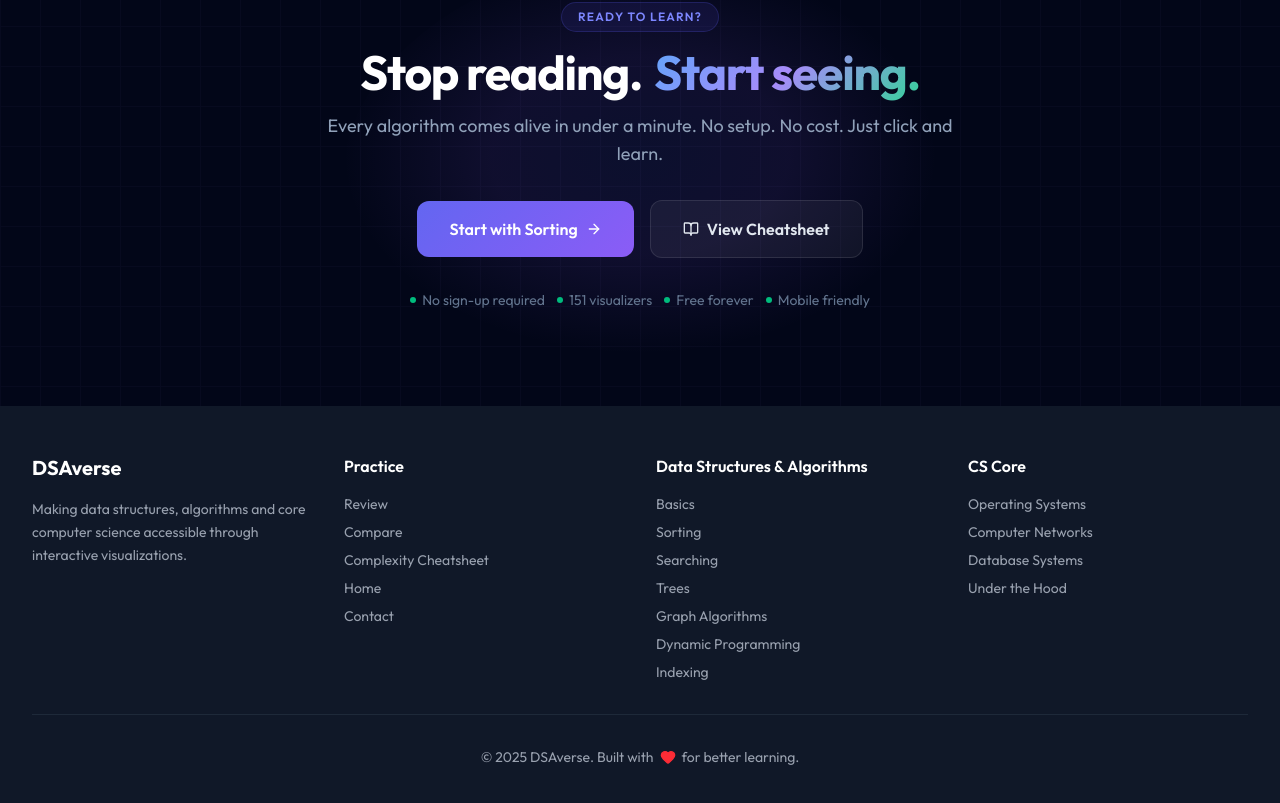
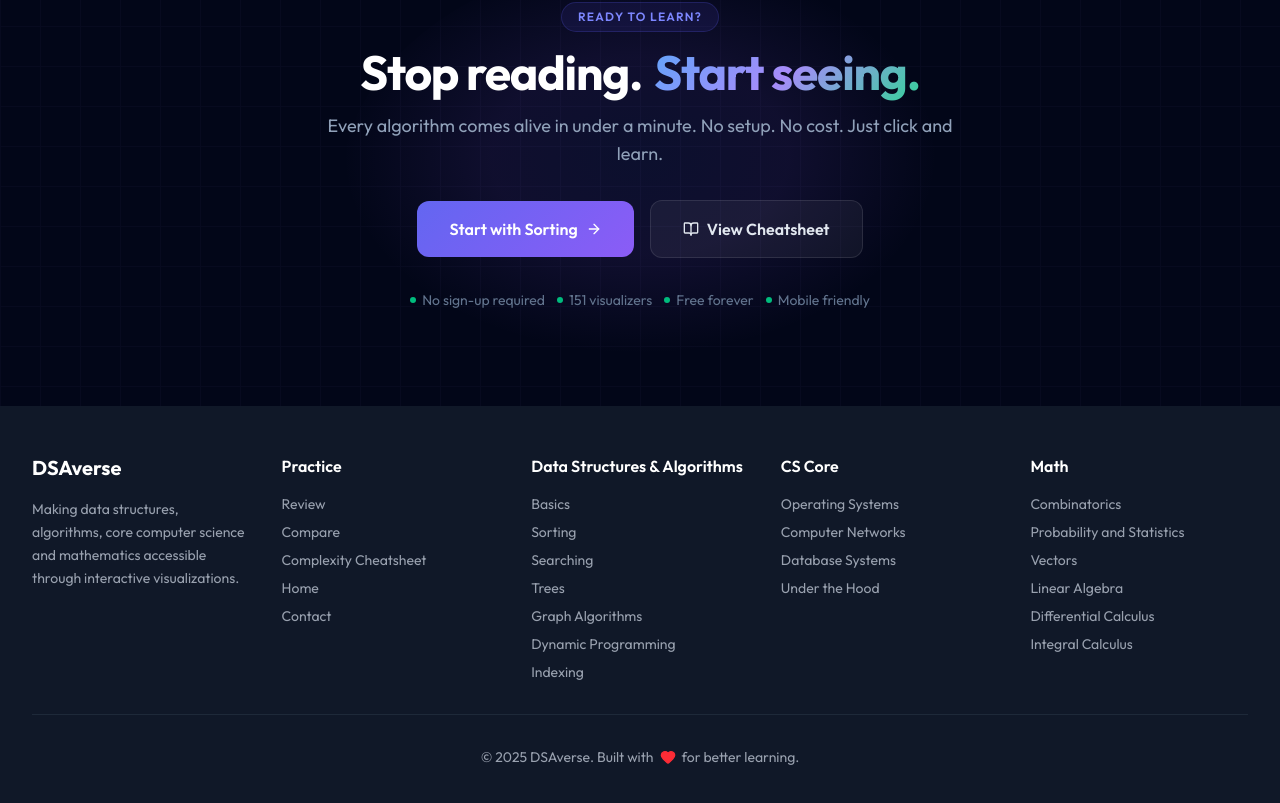
Before and after one commit to Archit1706/DSAverse, a Next.js app: page / in a window 1280 px wide. Shown: the part 5413-6216 px from the top of the page. Built offline with nearby package versions, Linux system fonts and the light colour scheme.

Commit message:
Add a Math column to the footer

```diff
--- a/components/Footer.jsx
+++ b/components/Footer.jsx
@@ -37,17 +37,28 @@ const COLUMNS = [
             { href: '/under-the-hood', label: 'Under the Hood' },
         ],
     },
+    {
+        title: 'Math',
+        links: [
+            { href: '/combinatorics', label: 'Combinatorics' },
+            { href: '/probability-and-statistics', label: 'Probability and Statistics' },
+            { href: '/vectors', label: 'Vectors' },
+            { href: '/linear-algebra', label: 'Linear Algebra' },
+            { href: '/differential-calculus', label: 'Differential Calculus' },
+            { href: '/integral-calculus', label: 'Integral Calculus' },
+        ],
+    },
 ];
 
 const Footer = () => {
     return (
         <footer className="bg-gray-900 text-white py-12">
             <div className="max-w-7xl mx-auto px-4 sm:px-6 lg:px-8">
-                <div className="grid grid-cols-1 sm:grid-cols-2 md:grid-cols-4 gap-8">
+                <div className="grid grid-cols-1 sm:grid-cols-2 md:grid-cols-3 lg:grid-cols-5 gap-8">
                     <div>
                         <h3 className="text-xl font-bold mb-4 text-white">DSAverse</h3>
                         <p className="text-gray-400 text-sm leading-relaxed">
-                            Making data structures, algorithms and core computer science accessible through interactive visualizations.
+                            Making data structures, algorithms, core computer science and mathematics accessible through interactive visualizations.
                         </p>
                     </div>
 
```
